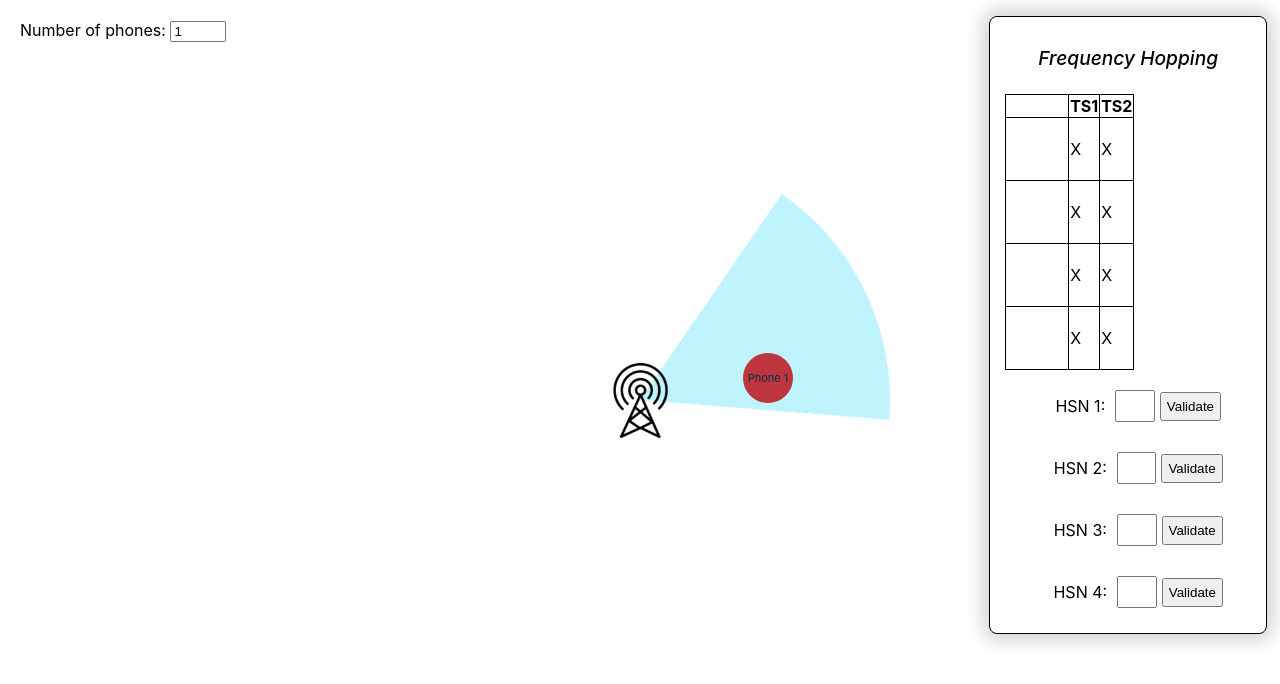
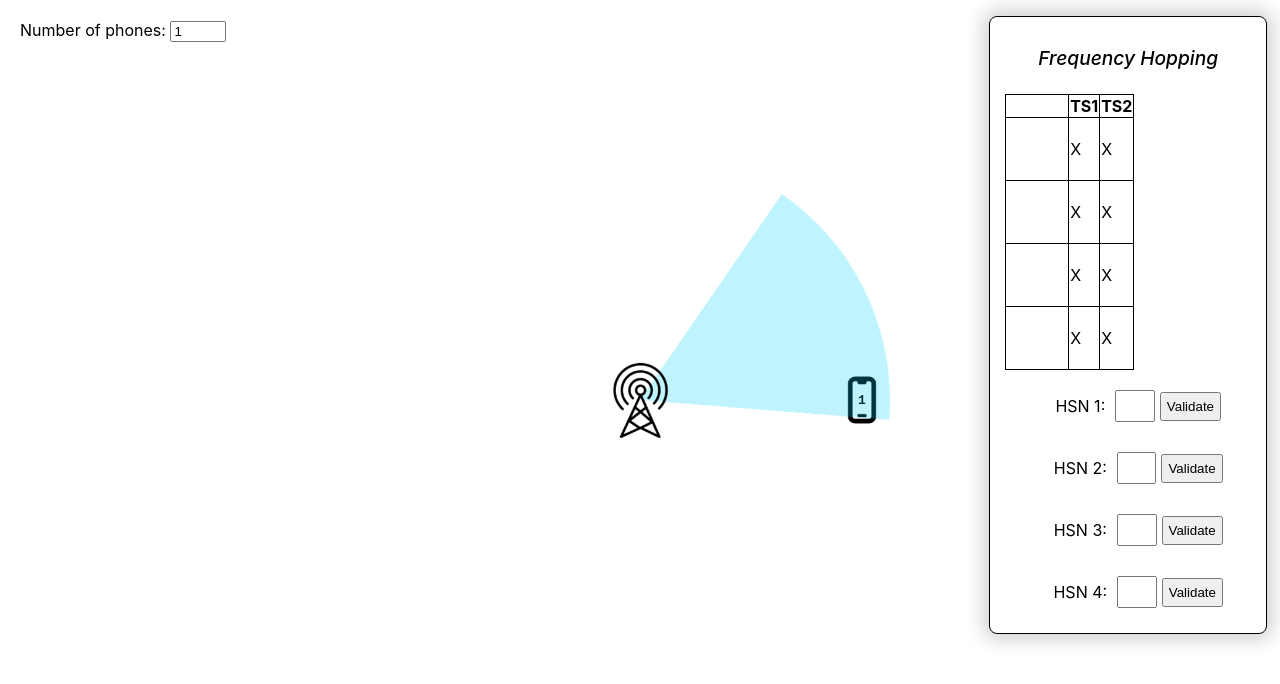
Before and after one commit to tanguylegazon/fh-simulator, a React (Vite) app: page / in a window 1280 px wide. Shown: the top 684 px of the page. Built offline with nearby package versions, Linux system fonts and the light colour scheme.

Commit message:
Minor changes

```diff
--- a/src/components/Phone.css
+++ b/src/components/Phone.css
@@ -3,21 +3,24 @@
     top: 50%;
     left: 50%;
     transform: translate(-50%, -50%);
-    width: 400px;
-    height: 400px;
+    width: 500px;
+    height: 500px;
 }
 
 .phone {
     width: 50px;
     height: 50px;
+    background-image: url("../assets/phone.png");
+    background-size: cover;
     display: flex;
     justify-content: center;
     align-items: center;
     text-align: center;
-    background-color: red;
     border-radius: 50%;
     border: 3px solid white;
     user-select: none;
-    font-size: 11px;
+    font-size: 13px;
+    font-weight: bold;
+    font-family: monospace;
     position: absolute;
 }
--- a/src/components/Phone.jsx
+++ b/src/components/Phone.jsx
@@ -3,7 +3,7 @@ import './Phone.css';
 
 const Phone = ({numberOfPhones}) => {
     const phones = Array.from({length: numberOfPhones}, (_, index) => index + 1);
-    const radius = 150; // Adjust radius as needed
+    const radius = 222;
     const angleStep = (2 * Math.PI) / numberOfPhones;
 
     return (
@@ -22,7 +22,7 @@ const Phone = ({numberOfPhones}) => {
                             top: `${y}px`,
                         }}
                     >
-                        Phone {phone}
+                        {phone}
                     </div>
                 );
             })}
```
Also changed, not shown: src/assets/antenna.png (added), src/assets/phone.png (added).
